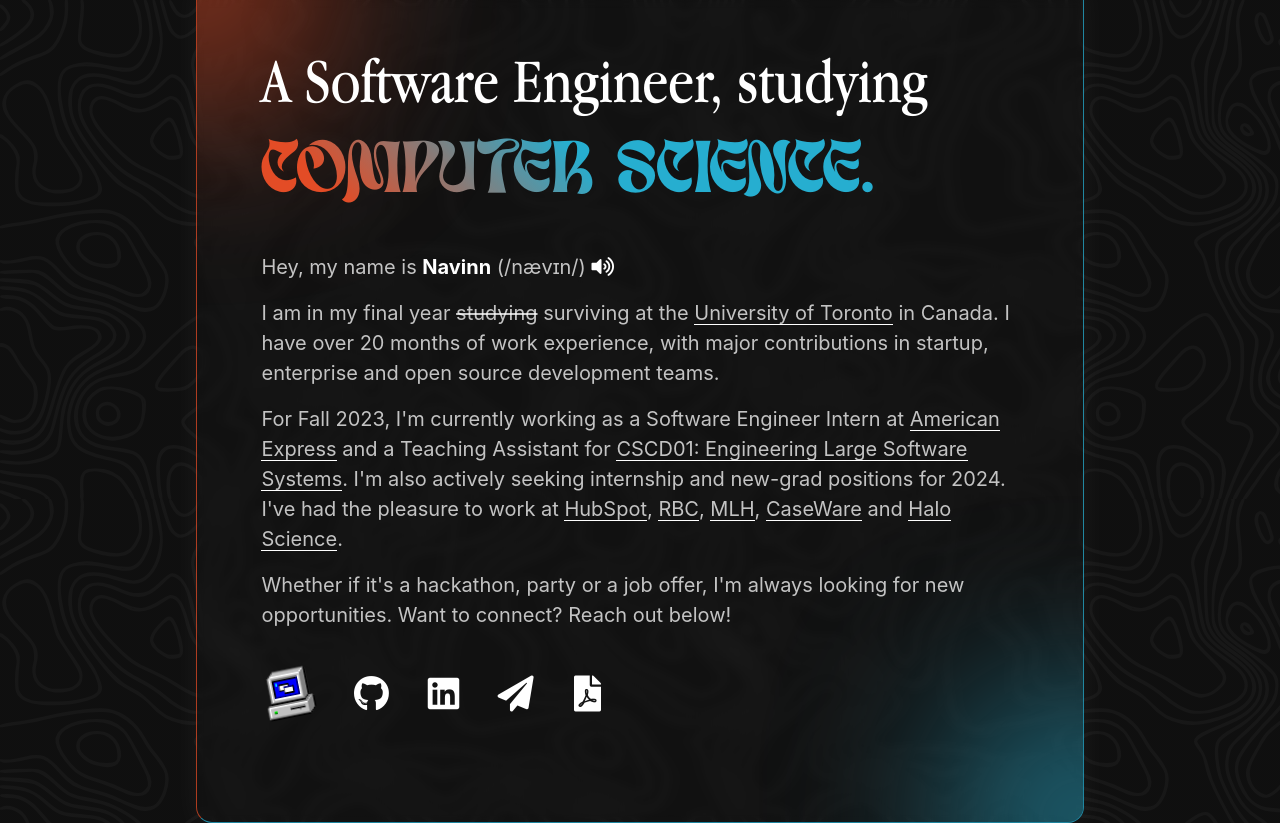
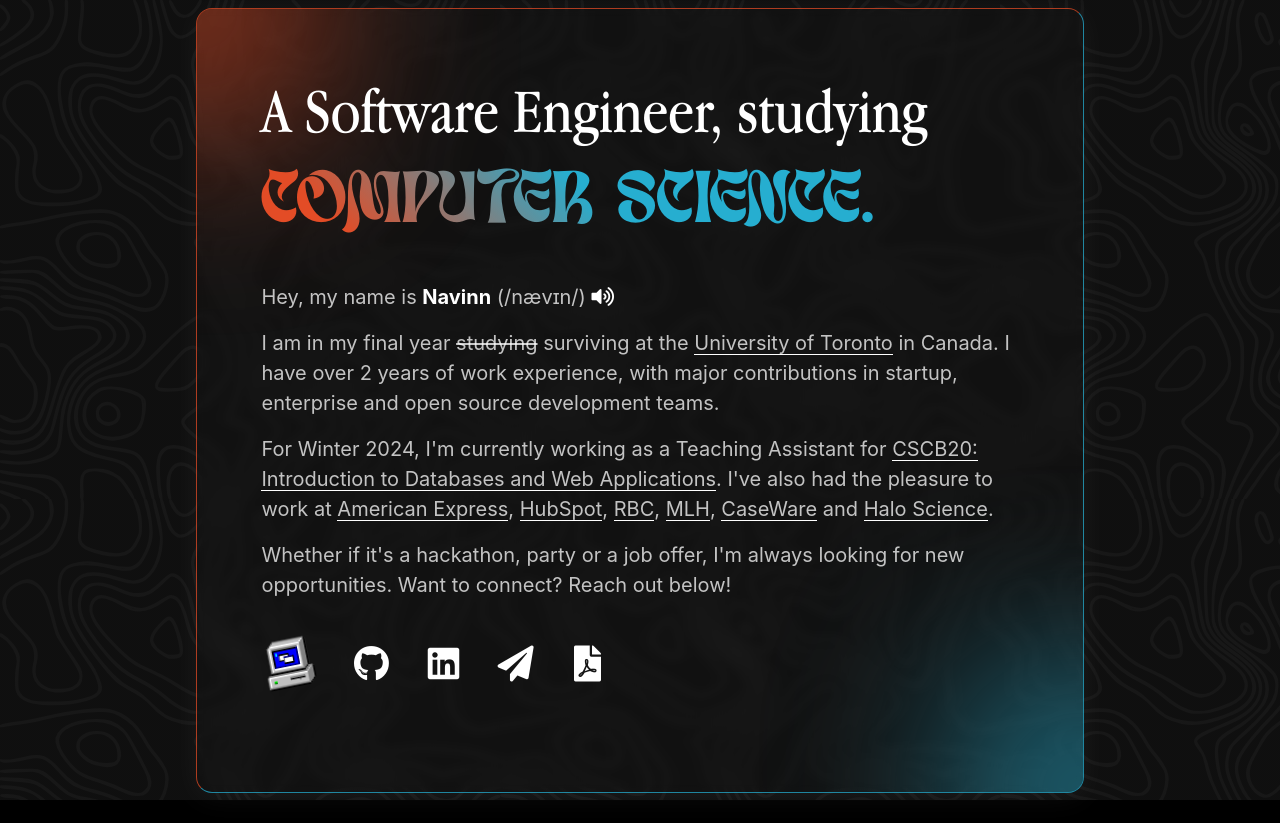
Before and after one commit to navn-r/navn-r.github.io, a Svelte app: page / in a window 1280 px wide. After the commit the page ends 800 px from the top, so only its background shows below. Built offline with nearby package versions, Linux system fonts and the light colour scheme; a web font is replaced by a local one.

Commit message:
feat(content): add winter '24

```diff
--- a/src/App.svelte
+++ b/src/App.svelte
@@ -1,15 +1,20 @@
 <script lang="ts">
+  import { onMount } from 'svelte';
   import { fade } from 'svelte/transition';
 
   import Voice from './components/Voice.svelte';
   import Contact from './components/Contact.svelte';
   import Cursor from './components/Cursor.svelte';
+
+  let loaded = false;
+  onMount(() => (loaded = true));
 </script>
 
 <Cursor />
 
 <main>
-  <section in:fade={{ delay: 500, duration: 300 }}>
+  {#if loaded}
+    <section in:fade={{ delay: 300, duration: 300 }}>
       <h1>A Software Engineer, studying <span>Computer Science.</span></h1>
       <p>Hey, my name is <strong>Navinn</strong> (/nævɪn/) <Voice /></p>
       <p>
@@ -19,22 +24,22 @@
           rel="noopener noreferrer nofollow"
           target="_blank">University of Toronto</a
         >
-      in Canada. I have over 20 months of work experience, with major contributions
+        in Canada. I have over 2 years of work experience, with major contributions
         in startup, enterprise and open source development teams.
       </p>
       <p>
-      For Fall 2023, I'm currently working as a Software Engineer Intern at <a
+        For Winter 2024, I'm currently working as a Teaching Assistant for
+        <a
+          href="https://utsc.calendar.utoronto.ca/course/cscB20h3"
+          rel="noopener noreferrer nofollow"
+          target="_blank"
+          >CSCB20: Introduction to Databases and Web Applications</a
+        >. I've also had the pleasure to work at
+        <a
           href="https://www.americanexpress.com/en-ca/"
           rel="noopener noreferrer nofollow"
           target="_blank">American Express</a
-      >
-      and a Teaching Assistant for
-      <a
-        href="https://utsc.calendar.utoronto.ca/course/cscD01h3"
-        rel="noopener noreferrer nofollow"
-        target="_blank">CSCD01: Engineering Large Software Systems</a
-      >. I'm also actively seeking internship and new-grad positions for 2024.
-      I've had the pleasure to work at
+        >,
         <a
           href="https://hubspot.com"
           rel="noopener noreferrer nofollow"
@@ -63,11 +68,12 @@
         >.
       </p>
       <p>
-      Whether if it's a hackathon, party or a job offer, I'm always looking for
-      new opportunities. Want to connect? Reach out below!
+        Whether if it's a hackathon, party or a job offer, I'm always looking
+        for new opportunities. Want to connect? Reach out below!
       </p>
       <Contact />
     </section>
+  {/if}
 </main>
 
 <style lang="scss">
```
Lines whose indentation alone changed are shown as unchanged.
